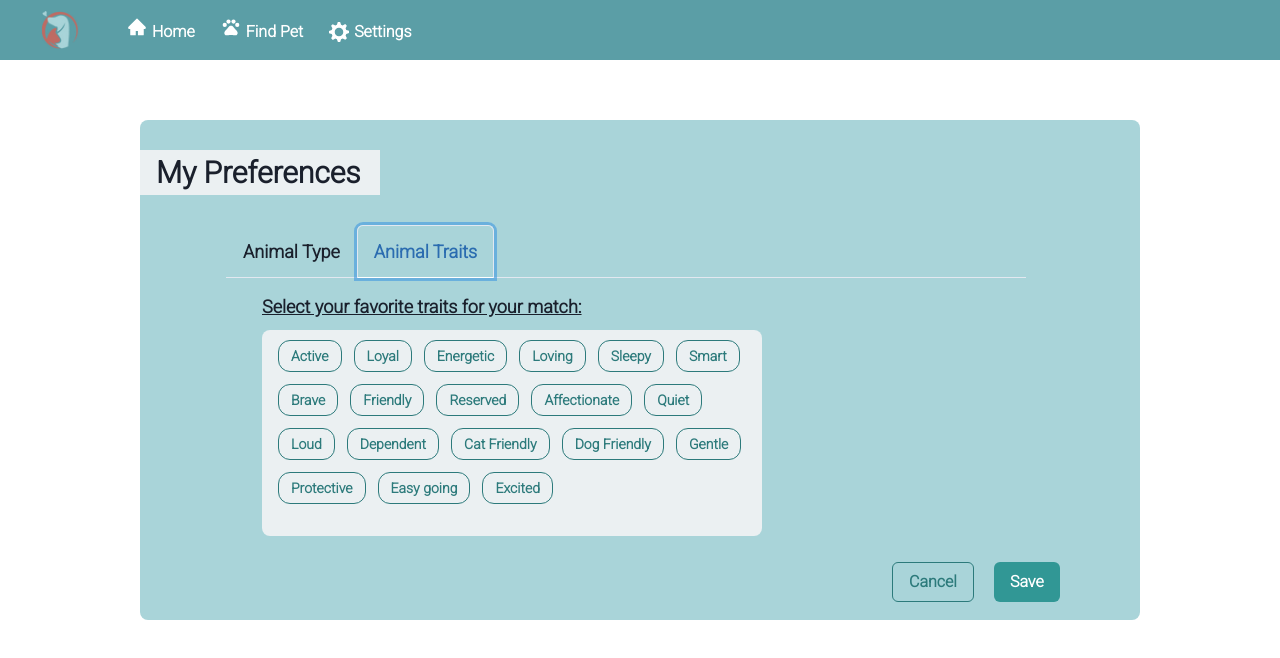
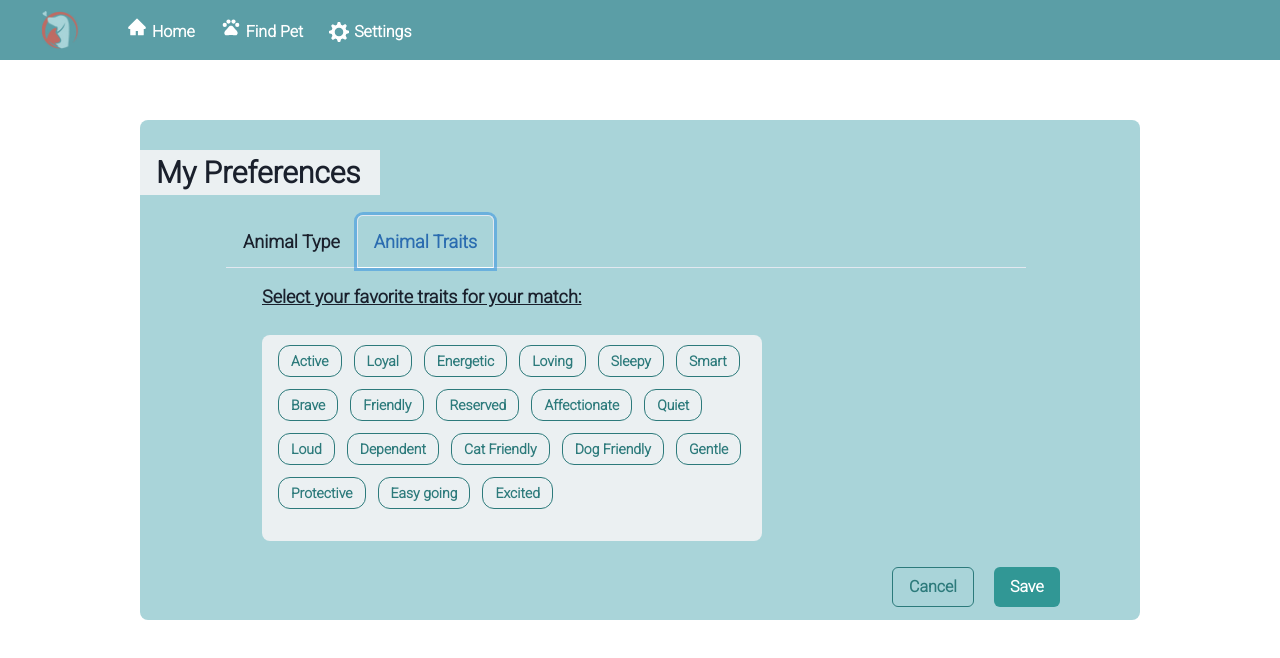
Before and after one commit to jfv-2000/purrrfect-match, a React (Create React App) app: page /preferences in a window 1280 px wide. Both pictures are taken after a click on the tab "Animal Traits". Shown: the top 658 px of the page. Built offline with nearby package versions, Linux system fonts and the light colour scheme.

Commit message:
background for preference tab

```diff
--- a/src/components/Settings/PreferenceSettings.js
+++ b/src/components/Settings/PreferenceSettings.js
@@ -41,7 +41,7 @@ export default function PreferenceSettings(props) {
             My Preferences
           </Text>
         </Container>
-        <Container mt="30px" ml="70px">
+        <Container mt="20px" ml="70px">
           <Tabs variant="enclosed" w="800px" size="lg">
             <TabList>
               <Tab fontWeight="600">Animal Type</Tab>
@@ -96,7 +96,7 @@ export default function PreferenceSettings(props) {
                   borderRadius={8}
                   w="500px"
                   h="206px"
-                  mt="10px"
+                  mt="25px"
                   pt="10px"
                   ml="20px"
                   bg="#EBF0F2"
```
